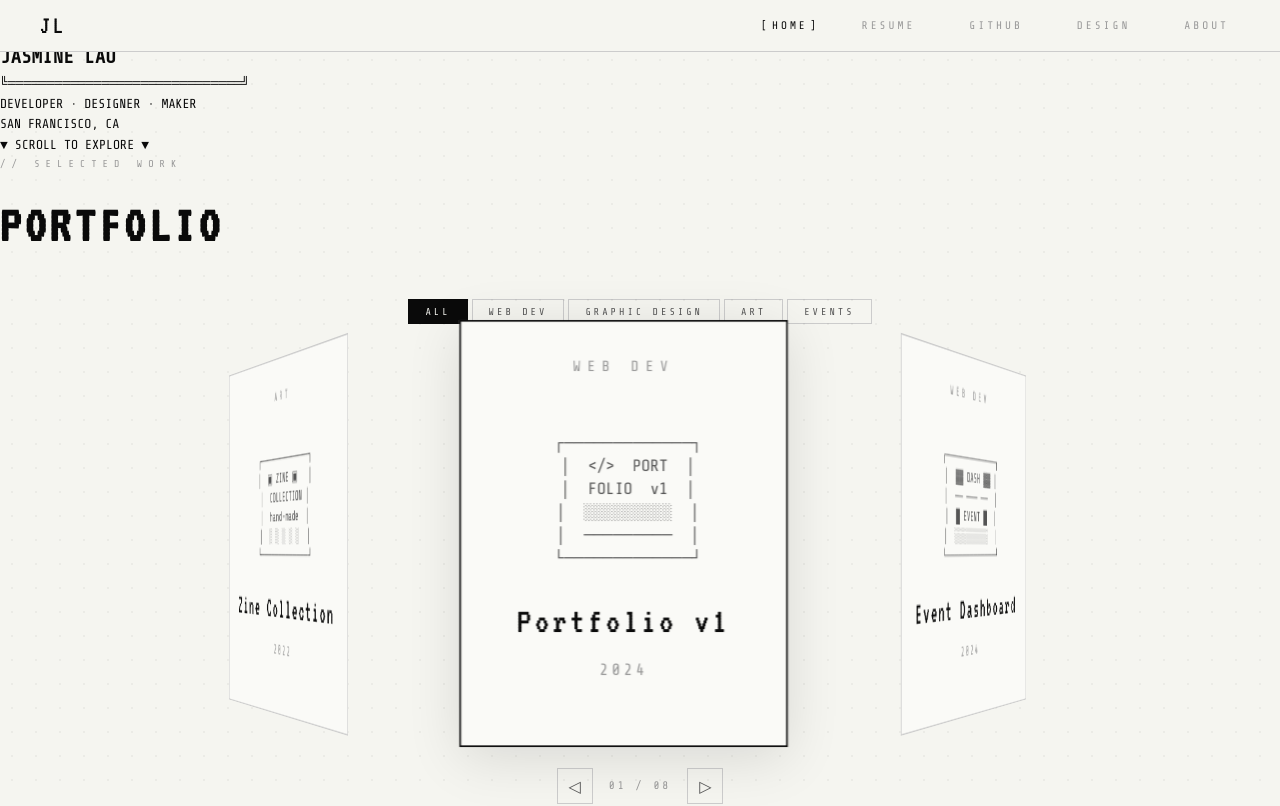
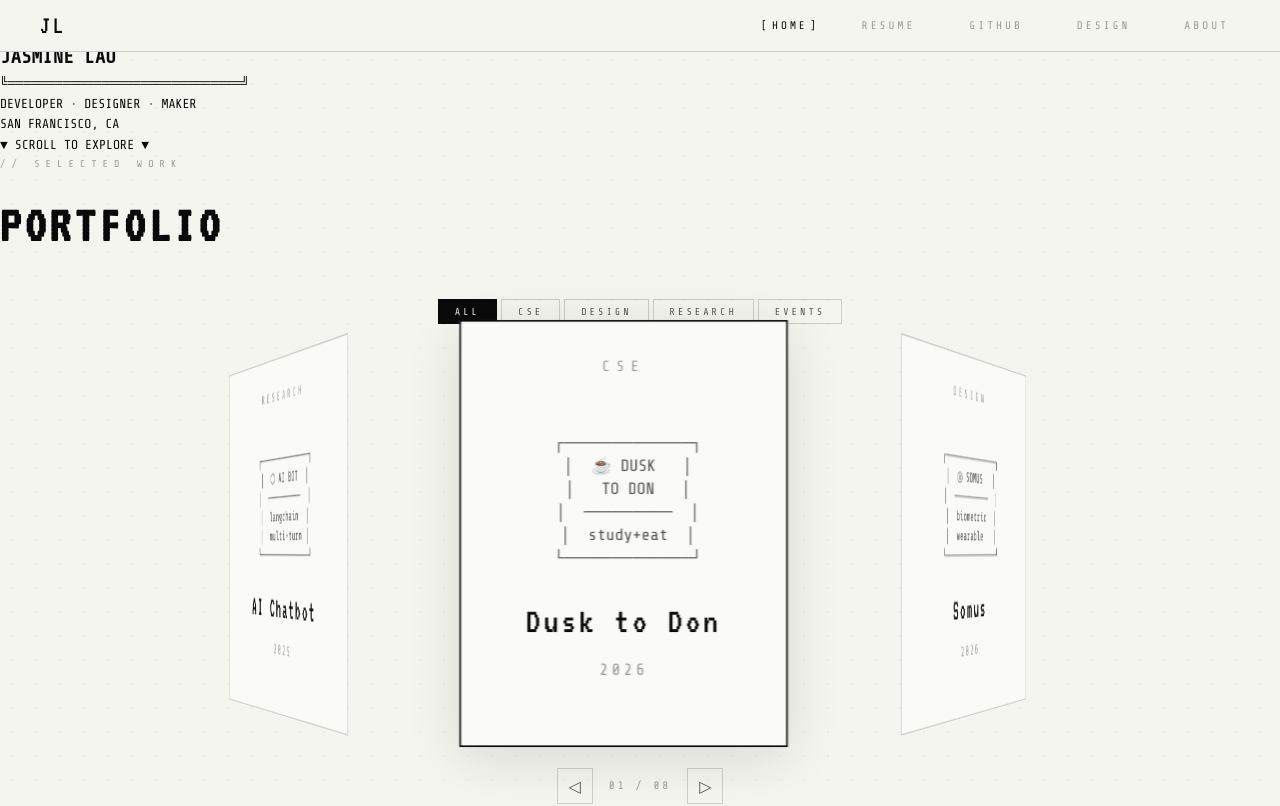
Before and after one commit to jasmine-g-lau/jasmine-g-lau, a React (Create React App) app in the folder jas-lau-dotcom/: page / in a window 1280 px wide. Shown: the top 806 px of the page. Built offline with nearby package versions, Linux system fonts and the light colour scheme.

Commit message:
projects

```diff
--- a/jas-lau-dotcom/src/data/projects.ts
+++ b/jas-lau-dotcom/src/data/projects.ts
@@ -1,11 +1,22 @@
 export interface Project {
   id: number;
-  category: string;
+  category: "CSE" | "DESIGN" | "RESEARCH" | "EVENTS";
   title: string;
   year: string;
   desc: string;
   ascii: string;
   link: string;
+  tags: string[];
+}
+
+export interface Experience {
+  title: string;
+  org: string;
+  date: string;
+  location: string;
+  bullets: string[];
+  skills: string[];
+  category: "CSE" | "DESIGN" | "RESEARCH";
 }
 
 export interface GithubRepo {
@@ -26,147 +37,252 @@ export const NAV_ITEMS = [
 
 export type PageKey = typeof NAV_ITEMS[number]["key"];
 
-export const CATEGORIES = ["ALL", "WEB DEV", "GRAPHIC DESIGN", "ART", "EVENTS"] as const;
+export const CATEGORIES = ["ALL", "CSE", "DESIGN", "RESEARCH", "EVENTS"] as const;
+export type Category = typeof CATEGORIES[number];
 
 export const PROJECTS: Project[] = [
   {
     id: 1,
-    category: "WEB DEV",
-    title: "Portfolio v1",
-    year: "2024",
-    desc: "Personal site built with React + Three.js. Scroll-driven animations, custom shader backgrounds.",
+    category: "CSE",
+    title: "Dusk to Don",
+    year: "2026",
+    desc: "Business Lead for a hybrid hospitality concept targeting college towns. Built a $280k–$350k startup budget, break-even model (~143 daily customers), and designed 24 sound-dampened private cubicles with 1 Gbps fiber. Developed brand identity and go-to-market strategy.",
     ascii: `
  ┌─────────────┐
- │  </>  PORT  │
- │  FOLIO  v1  │
- │  ░░░░░░░░░  │
+ │  ☕ DUSK   │
+ │   TO DON   │
  │  ─────────  │
+ │  study+eat  │
  └─────────────┘`,
     link: "#",
+    tags: ["Business Dev", "Graphic Design", "Branding"],
   },
   {
     id: 2,
-    category: "WEB DEV",
-    title: "Event Dashboard",
-    year: "2024",
-    desc: "Full-stack event management tool. Node.js, PostgreSQL, real-time updates via WebSockets.",
+    category: "DESIGN",
+    title: "Somus",
+    year: "2026",
+    desc: "FigBuild designathon project. Speculative wearable that tracks interoceptive load (HRV, muscle tension, respiratory rate, body temp) and triggers a grounding sequence before anxiety escalates. Designed full UI/UX in Figma.",
     ascii: `
  ┌─────────────┐
- │  ▓▓ DASH ▓▓ │
- │  ── ─── ──  │
- │  █ EVENT █  │
- │  ░░░░░░░░░  │
+ │  ◎ SOMUS   │
+ │  ─────────  │
+ │  biometric  │
+ │  wearable   │
  └─────────────┘`,
     link: "#",
+    tags: ["Figma", "UI/UX", "Designathon"],
   },
   {
     id: 3,
-    category: "GRAPHIC DESIGN",
-    title: "Brand Identity",
-    year: "2023",
-    desc: "Complete brand identity system: logo suite, color palette, typography, brand guidelines doc.",
+    category: "DESIGN",
+    title: "Umamii",
+    year: "2025",
+    desc: "Submission to Boston University's Catalyst 2025 UI/UX Designathon (Travel track). Swipe-based restaurant matching app designed to eliminate decision fatigue and excessive scrolling from travel and restaurant guide apps.",
     ascii: `
  ┌─────────────┐
- │   ◈ BRAND  │
+ │  〜 UMAMII  │
  │  ─────────  │
- │   IDENTITY  │
- │  ◈ ◈ ◈ ◈  │
+ │  swipe to   │
+ │  discover   │
  └─────────────┘`,
     link: "#",
+    tags: ["Figma", "Adobe CC", "UI/UX"],
   },
   {
     id: 4,
-    category: "ART",
-    title: "Ink & Digital",
-    year: "2023",
-    desc: "Mixed media series blending traditional ink drawings with digital manipulation and glitch effects.",
+    category: "DESIGN",
+    title: "SWE EYH Logo",
+    year: "2024",
+    desc: "Won first place in UC Merced Society of Women Engineers' logo design contest for the yearly 'Expanding Your Horizons' event. Design was featured as the official event logo and T-shirt. Proposed monochromatic, grayscale, color, and purple variants.",
     ascii: `
  ┌─────────────┐
- │  ~~ ART ~~  │
- │  /\\  /\\  /\\ │
- │  ▒▒▒▒▒▒▒▒▒  │
- │  ink+digital│
+ │  ★ SWE ★   │
+ │  EYH 2024   │
+ │  ─────────  │
+ │  1ST PLACE  │
  └─────────────┘`,
     link: "#",
+    tags: ["Adobe CC", "Graphic Design", "Contest Winner"],
   },
   {
     id: 5,
-    category: "EVENTS",
-    title: "Hackathon 2024",
-    year: "2024",
-    desc: "Organized 200+ person hackathon. Led sponsorship, logistics, judging, and workshop programming.",
+    category: "DESIGN",
+    title: "Kairos Design",
+    year: "2023–2025",
+    desc: "Graphic Design for Kairos UC Merced's Design Tech Crew. Produced event graphics, fundraiser materials, and promotional assets across 12+ pieces over two years.",
     ascii: `
  ┌─────────────┐
- │  ★ HACK ★  │
- │  A THON 24  │
- │  200+ DEVS  │
+ │  ✦ KAIROS  │
  │  ─────────  │
+ │  GRAPHIC    │
+ │  DESIGN     │
  └─────────────┘`,
     link: "#",
+    tags: ["Graphic Design", "UI/UX"],
   },
   {
     id: 6,
-    category: "GRAPHIC DESIGN",
-    title: "Poster Series",
-    year: "2023",
-    desc: "Series of 12 event posters exploring brutalist typography and geometric composition.",
+    category: "CSE",
+    title: "ML with Python",
+    year: "2024",
+    desc: "Honors project for Machine Learning with Python certification. Developed a Python program to clean and apply classification algorithms to Australian Government rainfall datasets. Preprocessed data for optimal model accuracy.",
     ascii: `
  ┌─────────────┐
- │  ▬▬ POST ▬▬ │
- │  ER SERIES  │
- │  ▪▪▪▪▪▪▪▪▪  │
- │  x12 PRINTS │
+ │  ⌥  ML     │
+ │  PYTHON     │
+ │  ─────────  │
+ │  kaggle+py  │
  └─────────────┘`,
-    link: "#",
+    link: "https://github.com/jasmine-g-lau/MLwithPython",
+    tags: ["Python", "Pandas", "Machine Learning"],
   },
   {
     id: 7,
-    category: "EVENTS",
-    title: "Design Workshop",
+    category: "CSE",
+    title: "MIPS Algorithm",
     year: "2024",
-    desc: "Led Figma & design thinking workshop series for 80 students. Curriculum design + facilitation.",
+    desc: "UC Merced Computer Organization course project. Implemented selection sort and recursive summation in MIPS assembly language, translating directly from C code.",
     ascii: `
  ┌─────────────┐
- │  ◻ WORK  ◻  │
- │  ─  SHOP ─  │
- │  FIGMA + UX │
- │  80 STUDENTS│
+ │  > MIPS     │
+ │  ASSEMBLY   │
+ │  ─────────  │
+ │  sort+recur │
  └─────────────┘`,
-    link: "#",
+    link: "https://github.com/jasmine-g-lau/CSE-031",
+    tags: ["MIPS Assembly", "C"],
   },
   {
     id: 8,
-    category: "ART",
-    title: "Zine Collection",
-    year: "2022",
-    desc: "Self-published zine collection. Hand-lettered, screen-printed covers, risograph interior pages.",
+    category: "RESEARCH",
+    title: "AI Chatbot",
+    year: "2025",
+    desc: "Built at StartNoo internship. Autonomous AI chatbot using LangChain handling 7+ support use cases with context-aware multi-turn conversation flows tailored to students, donors, universities, and nonprofits.",
     ascii: `
  ┌─────────────┐
- │  ▣ ZINE ▣   │
- │  COLLECTION │
- │  hand-made  │
- │  ░ ░ ░ ░ ░  │
+ │  ⬡ AI BOT  │
+ │  ─────────  │
+ │  langchain  │
+ │  multi-turn │
  └─────────────┘`,
     link: "#",
+    tags: ["LangChain", "Python", "AI"],
   },
 ];
 
-export const GITHUB_REPOS: GithubRepo[] = [
-  { name: "jas-dot-com",       desc: "This site. ASCII-art personal portfolio built with React.",               lang: "TypeScript", stars: 12, url: "https://github.com" },
-  { name: "event-dashboard",   desc: "Full-stack event management system. Real-time WebSocket updates.",        lang: "JavaScript", stars: 8,  url: "https://github.com" },
-  { name: "ascii-art-gen",     desc: "CLI tool to convert images into ASCII art with custom character sets.",   lang: "Python",     stars: 34, url: "https://github.com" },
-  { name: "design-tokens-cli", desc: "Export Figma design tokens to CSS variables and JSON automatically.",     lang: "TypeScript", stars: 21, url: "https://github.com" },
-  { name: "zine-template",     desc: "Open-source InDesign/Affinity templates for zine layout & printing.",     lang: "—",          stars: 56, url: "https://github.com" },
-  { name: "hackathon-kit",     desc: "Starter kit for running university hackathons. Judging, logistics, etc.", lang: "JavaScript", stars: 17, url: "https://github.com" },
+// ── Work Experience ───────────────────────────────────────────────────────────
+
+export const EXPERIENCE: Experience[] = [
+  {
+    title: "Web Developer Student Assistant",
+    org: "UC Merced — Office of Information Technology",
+    date: "Dec 2024 – Present",
+    location: "Merced, CA · Hybrid",
+    category: "CSE",
+    bullets: [
+      "Built and maintained responsive campus applications using React, TypeScript, JavaScript, and Tailwind CSS",
+      "Developed a production-ready internal component library by translating UX wireframes into reusable, design-system-compliant components",
+      "Implemented WCAG-compliant accessibility patterns across 5+ web applications",
+      "Conducted cross-browser testing and resolved rendering inconsistencies",
+    ],
+    skills: ["React", "TypeScript", "Tailwind CSS", "Accessibility"],
+  },
+  {
+    title: "Research Assistant",
+    org: "PADSYS Lab — Parallel & Distributed Systems Laboratory",
+    date: "Feb 2025 – Present",
+    location: "Merced, CA · Hybrid",
+    category: "RESEARCH",
+    bullets: [
+      "Profiled CNN training workloads using strace to identify checkpointing and resource utilization bottlenecks",
+      "Trained CNNs achieving 85% object detection accuracy on 10,000+ labeled images, optimizing YOLOv4 for real-world deployment",
+      "Created matplotlib-based visualizations revealing CPU, memory, and I/O utilization patterns",
+      "Researched checkpoint–restart mechanisms for distributed training environments",
+    ],
+    skills: ["YOLOv8", "Python", "PyTorch", "matplotlib"],
+  },
+  {
+    title: "Data & AI Intern",
+    org: "StartNoo",
+    date: "Jun 2025 – Aug 2025",
+    location: "New York, NY · Remote",
+    category: "CSE",
+    bullets: [
+      "Built an autonomous AI chatbot using LangChain handling 7+ support use cases, reducing response time for common queries",
+      "Engineered context-aware, multi-turn conversation flows for students, donors, universities, and nonprofits",
+      "Built a Communities feature supporting 4+ user types across 14 distinct pages using Ruby on Rails and PostgreSQL",
+      "Implemented discussion threads, events, and campaigns using optimized Active Record associations",
+    ],
+    skills: ["LangChain", "Python", "Ruby on Rails", "PostgreSQL"],
+  },
+  {
+    title: "Research Assistant — EVOLabs",
+    org: "University of California, Merced",
+    date: "Jan 2025 – May 2025",
+    location: "Merced, CA",
+    category: "RESEARCH",
+    bullets: [
+      "Integrated LLMs into VR NPCs to enable natural language interaction for experimental psychology studies",
+      "Developed behavior trees and autonomous agent pipelines in C++ with Unreal Engine 5",
+      "Collaborated on AI-driven social simulations, supporting behavioral data collection and analysis",
+    ],
+    skills: ["OpenAI API", "Python", "C++", "Unreal Engine 5"],
+  },
+  {
+    title: "Lab Intern — Simbrain",
+    org: "University of California, Merced",
+    date: "Jun 2024 – Dec 2024",
+    location: "Merced, CA",
+    category: "CSE",
+    bullets: [
+      "Identified bugs and authored detailed reports with proposed fixes to improve application stability",
+      "Designed and implemented informational UI components using Kotlin and Markdown",
+      "Assisted in testing neural network simulations representing cognitive processes",
+    ],
+    skills: ["Java", "Kotlin", "UI/UX"],
+  },
+  {
+    title: "Blackstone Launchpad Student Intern",
+    org: "UCM Innovation + Design Hub",
+    date: "Jan 2024 – Dec 2024",
+    location: "UC Merced · On-site",
+    category: "DESIGN",
+    bullets: [
+      "Maintained the UC Merced Innovation website using Drupal and HTML",
+      "Executed marketing strategies for workshops, hackathons, and innovation programs",
+      "Produced multimedia marketing content — graphics, reels, and social campaigns",
+      "Coordinated campus outreach through tabling, presentations, and student org partnerships",
+    ],
+    skills: ["Drupal", "Adobe CC", "Graphic Design", "HTML"],
+  },
 ];
 
-export const SKILLS = [
-  "React", "TypeScript", "Node.js", "Python",
-  "Figma", "Illustrator", "Photoshop", "PostgreSQL",
-  "Three.js", "Git", "HTML/CSS", "Risograph",
-];
+// ── Education ─────────────────────────────────────────────────────────────────
+
+export const EDUCATION = {
+  degree: "B.S. Computer Science & Engineering",
+  school: "University of California, Merced",
+  date: "2022 – 2026",
+  details: "Relevant coursework: Data Structures, Algorithms, Computer Organization, Machine Learning, Human-Computer Interaction.",
+};
+
+// ── Skills ────────────────────────────────────────────────────────────────────
+
+export const SKILLS = {
+  cse:    ["React", "TypeScript", "JavaScript", "Python", "Tailwind CSS", "Ruby on Rails", "PostgreSQL", "LangChain", "C++", "Java", "MIPS Assembly", "Node.js"],
+  design: ["Figma", "Adobe Illustrator", "Adobe Photoshop", "Adobe CC", "UI/UX", "Graphic Design", "Branding"],
+  other:  ["Git", "Drupal", "Unreal Engine 5", "YOLOv8", "matplotlib", "Pandas", "Kotlin"],
+};
 
 export const INTERESTS = [
   "Risograph", "Zine-making", "Typography", "Hackathons",
-  "Lo-fi music", "Rock climbing", "Matcha", "Film photography",
+  "Matcha", "Film photography", "Designathons", "Rock climbing",
 ];
+
+// ── GitHub repos ──────────────────────────────────────────────────────────────
+
+export const GITHUB_REPOS: GithubRepo[] = [
+  { name: "MLwithPython",  desc: "Honors project — classification algorithms applied to Australian rainfall datasets.", lang: "Python",     stars: 0, url: "https://github.com/jasmine-g-lau/MLwithPython" },
+  { name: "CSE-031",       desc: "MIPS assembly: selection sort and recursive summation translated from C.",           lang: "MIPS",       stars: 0, url: "https://github.com/jasmine-g-lau/CSE-031" },
+];
```
